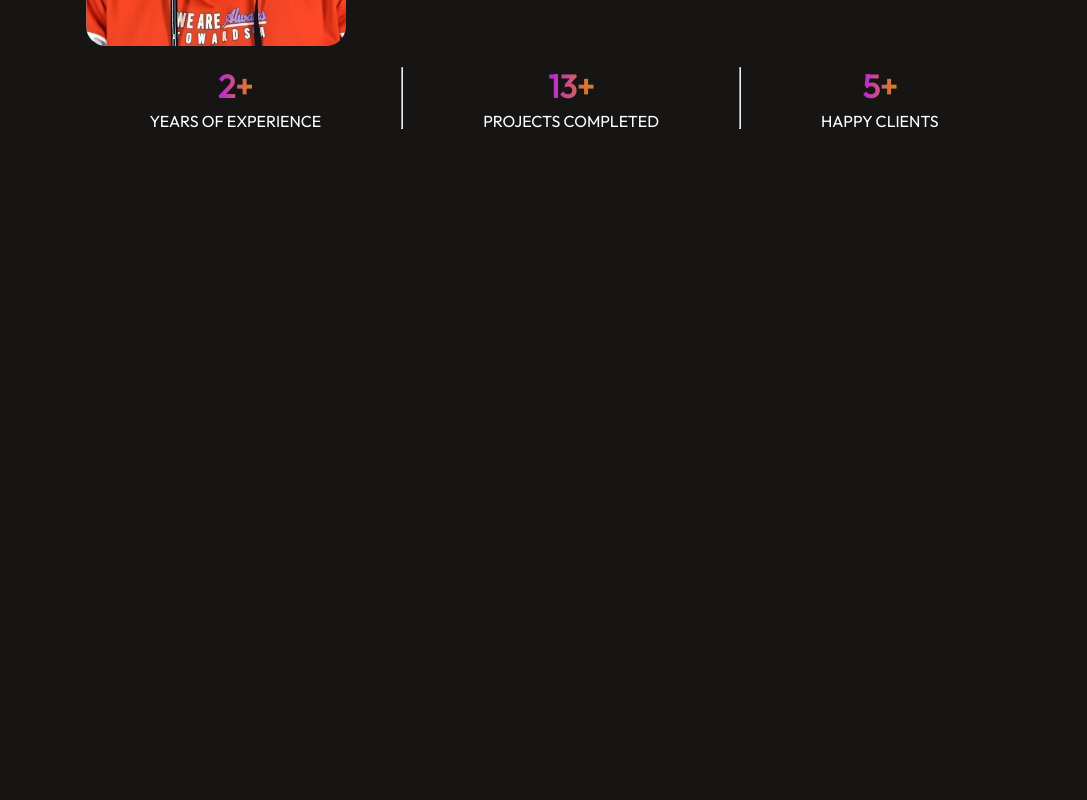
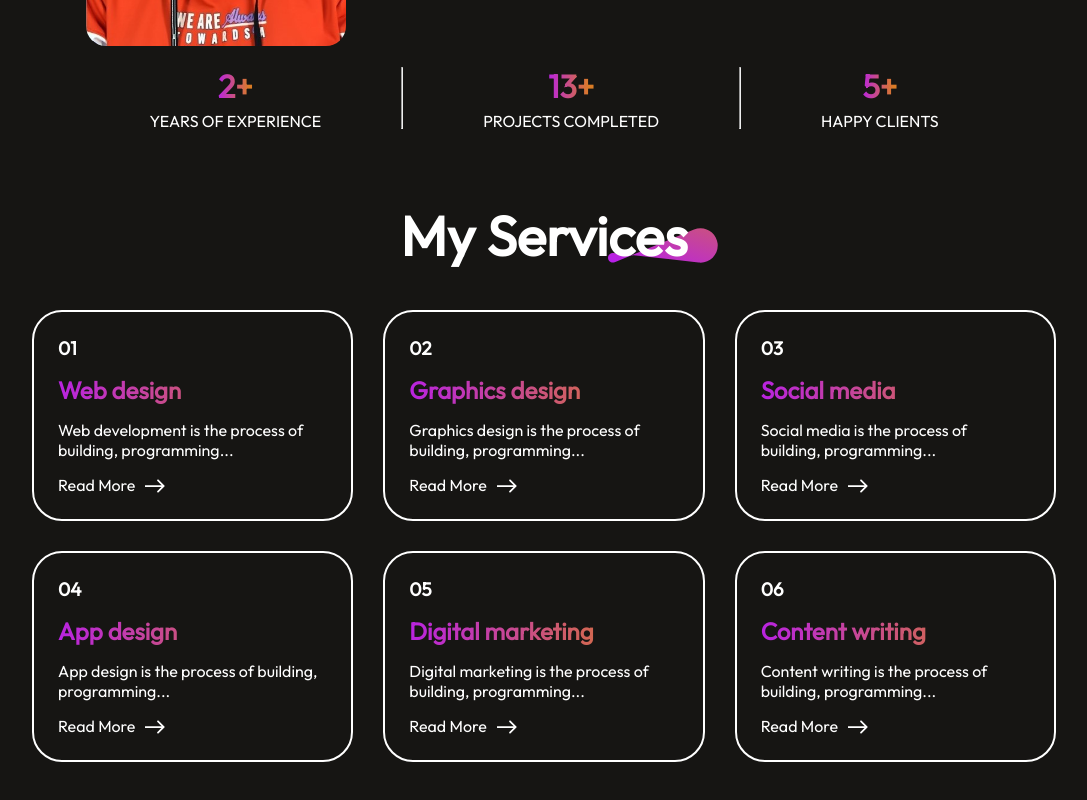
Before and after one commit to Pial17/My-First-Portfolio, a React (Vite) app: page / in a window 1280 px wide. Shown: the part 1128-1928 px from the top of the page, without its empty margins (96-1183 px from the left). Before the commit the page ends 1289 px from the top, so only its background shows below. Built offline with nearby package versions, Linux system fonts and the light colour scheme.

Commit message:
Added Services Folder and Services files

```diff
--- a/src/App.jsx
+++ b/src/App.jsx
@@ -1,6 +1,7 @@
 import About from "./Components/About/About"
 import Hero from "./Components/Hero/Hero"
 import Navbar from "./Components/Navbar/Navbar"
+import Services from "./Components/Services/Services"
 
 function App() {
 
@@ -9,6 +10,7 @@ function App() {
       <Navbar/>
       <Hero/>
       <About/>
+      <Services/>
     </div>
   )
 }
--- a/src/Components/About/About.css
+++ b/src/Components/About/About.css
@@ -18,10 +18,11 @@
 }
 .about-title img{
     position: absolute;
-    bottom: 0;
-    right: 0;
-    z-index: 1;
-    width: 60px;
+    bottom: 10%;
+    right: -5%;
+    z-index: -1;
+    width: 130px;
+
 }
 .about-section{
     display: flex;
@@ -120,3 +121,12 @@
 
     height: 60px;
 }
+.services-readmore {
+    display: flex;
+    align-items: center;
+    gap: 10px;
+}
+.services-readmore img{
+    width: 20px;
+    padding-top: 3px;
+}
--- a/src/Components/About/About.jsx
+++ b/src/Components/About/About.jsx
@@ -6,7 +6,7 @@ const About = () => {
     return (
         <div className='about'>
             <div className="about-title">
-                <h1>About</h1>
+                <h1>About Me</h1>
                 <img src={theme_pattern} alt=''/>
             </div>
             <div className="about-section">
--- /dev/null
+++ b/src/Components/Services/Services.css
@@ -0,0 +1,53 @@
+.services{
+    display: flex;
+    flex-direction: column;
+    align-items: center;
+    justify-content: center;
+    gap: 50px;
+    margin-top: 40px;
+}
+.services-title{
+    position: relative;
+    margin-bottom: -10px;
+}
+.services-title h1{
+    font-size: 55px;
+    padding: 0px 15px;
+    font-weight: 600;
+}
+.services-title img{
+    position: absolute;
+    bottom: 10%;
+    right: -5%;
+    z-index: -1;
+    width: 110px;
+}
+.services-format{
+    display: flex;
+    flex-direction: column;
+    justify-content: center;
+    padding: 24px;
+    border: 2px solid white;
+    gap: 15px;
+    border-radius: 30px;
+    transition: .4s;
+    cursor: pointer;
+}
+.services-format:hover{
+    transform: scale(1.1);
+    background-image: linear-gradient(45deg, #3f0028, #582300);
+    border: 2px solid #ff00ff;
+}
+.services-container{
+    display: grid;
+    grid-template-columns: 1fr 1fr 1fr;
+    gap: 30px;
+    margin-bottom: 60px;
+    width: 80%;
+}
+.services-format h2{
+    background: linear-gradient(270deg, #DA7C25 10%, #B923E1 100%);
+    background-clip: text;
+    -webkit-background-clip: text;
+    -webkit-text-fill-color: transparent;
+}
--- /dev/null
+++ b/src/Components/Services/Services.jsx
@@ -0,0 +1,30 @@
+import React from 'react';
+import './Services.css';
+import theme_pattern from '../../assets/theme_pattern.svg';
+import services_data from '../../assets/services_data';
+import arrow_icon from '../../assets/arrow_icon.svg';
+
+const Services = () => {
+    return (
+        <div className='services'>
+            <div className="services-title">
+                <h1>My Services</h1>
+                <img src={theme_pattern} alt=''/>
+            </div>
+            <div className="services-container">
+                {services_data.map((services,i)=>{
+                    return <div key={i} className="services-format">
+                        <h3>{services.s_no}</h3>
+                        <h2>{services.s_name}</h2>
+                        <p>{services.s_desc}</p>
+                        <div className="services-readmore">
+                            Read More <img src={arrow_icon} alt=''/>
+                        </div>
+                    </div>
+                })}
+            </div>
+        </div>
+    );
+};
+
+export default Services;
--- a/src/assets/services_data.js
+++ b/src/assets/services_data.js
@@ -7,27 +7,27 @@ const Services_Data = [
     {
         s_no:"02",
         s_name:"Graphics design",
-        s_desc:"Web development is the process of building, programming..."
+        s_desc:"Graphics design is the process of building, programming..."
     },
     {
         s_no:"03",
         s_name:"Social media",
-        s_desc:"Web development is the process of building, programming..."
+        s_desc:"Social media is the process of building, programming..."
     },
     {
         s_no:"04",
         s_name:"App design",
-        s_desc:"Web development is the process of building, programming..."
+        s_desc:"App design is the process of building, programming..."
     },
     {
         s_no:"05",
         s_name:"Digital marketing",
-        s_desc:"Web development is the process of building, programming..."
+        s_desc:"Digital marketing is the process of building, programming..."
     },
     {
         s_no:"06",
         s_name:"Content writing",
-        s_desc:"Web development is the process of building, programming..."
+        s_desc:"Content writing is the process of building, programming..."
     },
 ]
 
```
